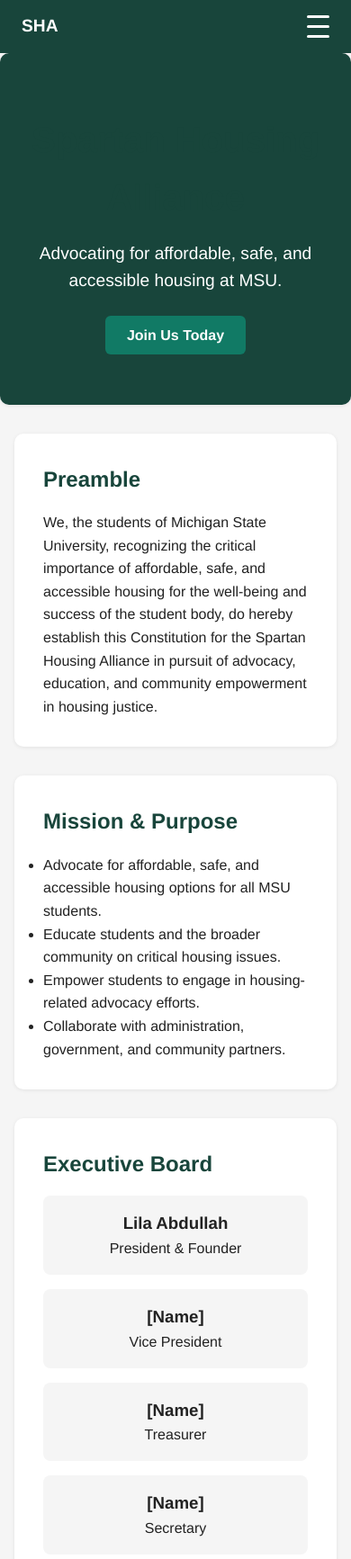
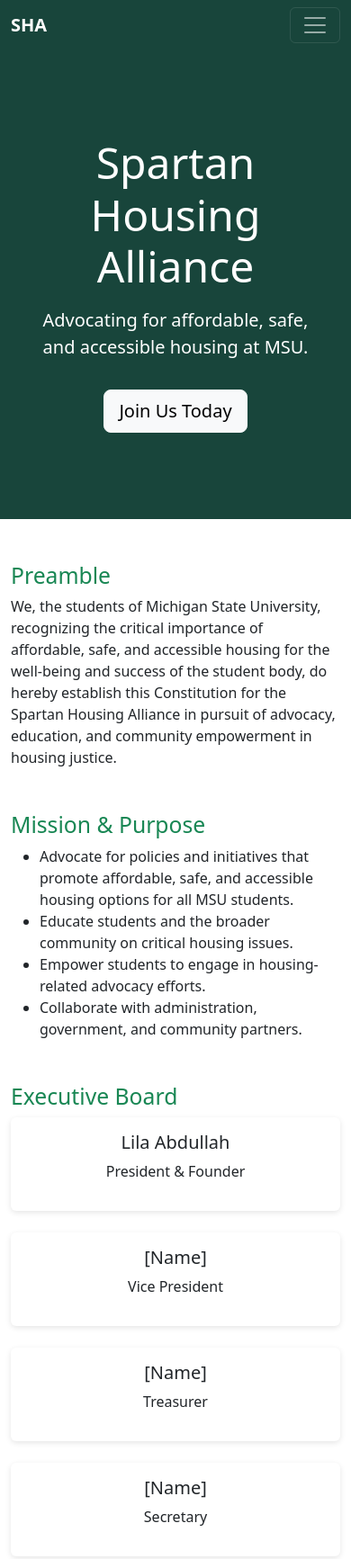
Before and after one commit to iamlilaabdullah-netizen/SHA, a plain HTML site: page index.html in a window 390 px wide. Shown: the top 1733 px of the page at 90% size. Drawn offline with nearby package versions, Linux system fonts and the light colour scheme.

Commit message:
Update index.html

```diff
--- a/index.html
+++ b/index.html
@@ -1,259 +1,184 @@
 <!DOCTYPE html>
 <html lang="en">
 <head>
-  <meta charset="UTF-8" />
-  <meta name="viewport" content="width=device-width, initial-scale=1.0" />
+  <meta charset="UTF-8">
+  <meta name="viewport" content="width=device-width, initial-scale=1">
   <title>Spartan Housing Alliance</title>
+  <!-- Bootstrap CSS -->
+  <link href="https://cdn.jsdelivr.net/npm/bootstrap@5.3.3/dist/css/bootstrap.min.css" rel="stylesheet">
   <style>
     :root {
       --msu-green: #18453b;
       --msu-white: #ffffff;
-      --msu-light: #f5f5f5;
-      --accent: #117a65;
     }
-
-    * { box-sizing: border-box; margin: 0; padding: 0; }
-
-    body {
-      font-family: "Helvetica Neue", Arial, sans-serif;
-      background-color: var(--msu-light);
-      color: #222;
-      line-height: 1.6;
+    .navbar {
+      background-color: var(--msu-green) !important;
     }
-
-    /* ---------- NAVBAR ---------- */
-    header {
-      background: var(--msu-green);
-      color: var(--msu-white);
-      padding: 0.8rem 1.5rem;
-      display: flex;
-      justify-content: space-between;
-      align-items: center;
-      position: sticky;
-      top: 0;
-      z-index: 1000;
-    }
-
-    header h1 {
-      font-size: 1.2rem;
-    }
-
-    nav {
-      display: flex;
-      gap: 1.2rem;
-    }
-
-    nav a {
-      color: var(--msu-white);
-      text-decoration: none;
+    .navbar-brand, .nav-link {
+      color: var(--msu-white) !important;
       font-weight: bold;
     }
-
-    /* Hamburger button */
-    .menu-btn {
-      display: none;
-      flex-direction: column;
-      cursor: pointer;
-    }
-
-    .menu-btn span {
-      height: 3px;
-      width: 25px;
-      background: var(--msu-white);
-      margin: 4px 0;
-      border-radius: 2px;
-      transition: 0.3s;
-    }
-
-    .mobile-nav {
-      display: none;
-      flex-direction: column;
-      background: var(--msu-green);
-    }
-
-    .mobile-nav a {
-      padding: 0.8rem;
-      border-top: 1px solid rgba(255,255,255,0.2);
-    }
-
-    /* ---------- HERO ---------- */
     .hero {
       background: var(--msu-green);
       color: var(--msu-white);
-      text-align: center;
-      padding: 4rem 2rem;
-    }
-    .hero h2 { font-size: 2.5rem; margin-bottom: 1rem; }
-    .hero p { font-size: 1.2rem; margin-bottom: 2rem; }
-    .hero a {
-      background: var(--accent);
-      color: var(--msu-white);
-      padding: 0.8rem 1.5rem;
-      border-radius: 6px;
-      text-decoration: none;
-      font-weight: bold;
-    }
-    .hero a:hover { background: #0e6655; }
-
-    /* ---------- SECTIONS ---------- */
-    main { max-width: 1000px; margin: 2rem auto; padding: 0 1rem; }
-
-    section {
-      margin-bottom: 2rem;
-      padding: 2rem;
-      background: var(--msu-white);
-      border-radius: 10px;
-      box-shadow: 0 1px 4px rgba(0,0,0,0.08);
-    }
-
-    h2 { color: var(--msu-green); margin-bottom: 1rem; }
-
-    .grid {
-      display: grid;
-      grid-template-columns: repeat(auto-fit, minmax(220px, 1fr));
-      gap: 1rem;
-    }
-
-    .grid div {
-      background: var(--msu-light);
-      padding: 1rem;
-      border-radius: 8px;
+      padding: 6rem 1rem;
       text-align: center;
     }
-
-    iframe {
-      width: 100%;
-      height: 500px;
-      border: none;
-      border-radius: 8px;
+    .hero h1 {
+      font-size: 3rem;
+      margin-bottom: 1rem;
     }
-
-    form input, form button {
-      width: 100%;
-      padding: 0.7rem;
-      margin: 0.5rem 0;
-      border-radius: 6px;
-      border: 1px solid #ccc;
-      font-size: 1rem;
+    .hero p {
+      font-size: 1.25rem;
+      margin-bottom: 2rem;
     }
-    form button {
+    footer {
       background: var(--msu-green);
       color: var(--msu-white);
-      border: none;
-      cursor: pointer;
-      font-weight: bold;
-    }
-
-    footer {
       text-align: center;
       padding: 1rem;
-      background: var(--msu-green);
-      color: var(--msu-white);
       margin-top: 2rem;
     }
-
-    /* ---------- RESPONSIVE ---------- */
-    @media (max-width: 768px) {
-      nav { display: none; }
-      .menu-btn { display: flex; }
-      .mobile-nav.show { display: flex; }
+    .card {
+      border: none;
+      box-shadow: 0 2px 6px rgba(0,0,0,0.1);
     }
   </style>
 </head>
 <body>
-  <!-- NAV -->
-  <header>
-    <h1>SHA</h1>
-    <nav>
-      <a href="#about">About</a>
-      <a href="#mission">Mission</a>
-      <a href="#exec">Exec</a>
-      <a href="#calendar">Calendar</a>
-      <a href="#join">Join</a>
-      <a href="#announcements">Announcements</a>
-      <a href="#newsletters">Newsletters</a>
-    </nav>
-    <div class="menu-btn" onclick="document.querySelector('.mobile-nav').classList.toggle('show')">
-      <span></span><span></span><span></span>
+
+  <!-- NAVBAR -->
+  <nav class="navbar navbar-expand-lg navbar-dark">
+    <div class="container">
+      <a class="navbar-brand" href="#">SHA</a>
+      <button class="navbar-toggler" type="button" data-bs-toggle="collapse" data-bs-target="#navbarNav">
+        <span class="navbar-toggler-icon"></span>
+      </button>
+      <div class="collapse navbar-collapse" id="navbarNav">
+        <ul class="navbar-nav ms-auto">
+          <li class="nav-item"><a class="nav-link" href="#about">About</a></li>
+          <li class="nav-item"><a class="nav-link" href="#mission">Mission</a></li>
+          <li class="nav-item"><a class="nav-link" href="#exec">Exec Board</a></li>
+          <li class="nav-item"><a class="nav-link" href="#calendar">Calendar</a></li>
+          <li class="nav-item"><a class="nav-link" href="#join">Join</a></li>
+          <li class="nav-item"><a class="nav-link" href="#announcements">Announcements</a></li>
+          <li class="nav-item"><a class="nav-link" href="#newsletters">Newsletters</a></li>
+        </ul>
+      </div>
     </div>
-  </header>
-  <div class="mobile-nav">
-    <a href="#about">About</a>
-    <a href="#mission">Mission</a>
-    <a href="#exec">Exec</a>
-    <a href="#calendar">Calendar</a>
-    <a href="#join">Join</a>
-    <a href="#announcements">Announcements</a>
-    <a href="#newsletters">Newsletters</a>
-  </div>
+  </nav>
 
   <!-- HERO -->
   <section class="hero">
-    <h2>Spartan Housing Alliance</h2>
-    <p>Advocating for affordable, safe, and accessible housing at MSU.</p>
-    <a href="#join">Join Us Today</a>
+    <div class="container">
+      <h1>Spartan Housing Alliance</h1>
+      <p>Advocating for affordable, safe, and accessible housing at MSU.</p>
+      <a href="#join" class="btn btn-light btn-lg">Join Us Today</a>
+    </div>
   </section>
 
   <!-- CONTENT -->
-  <main>
-    <section id="about">
-      <h2>Preamble</h2>
+  <main class="container my-5">
+
+    <section id="about" class="mb-5">
+      <h2 class="text-success">Preamble</h2>
       <p>
         We, the students of Michigan State University, recognizing the critical importance of affordable, safe, and accessible housing for the well-being and success of the student body, do hereby establish this Constitution for the Spartan Housing Alliance in pursuit of advocacy, education, and community empowerment in housing justice.
       </p>
     </section>
 
-    <section id="mission">
-      <h2>Mission & Purpose</h2>
+    <section id="mission" class="mb-5">
+      <h2 class="text-success">Mission & Purpose</h2>
       <ul>
-        <li>Advocate for affordable, safe, and accessible housing options for all MSU students.</li>
+        <li>Advocate for policies and initiatives that promote affordable, safe, and accessible housing options for all MSU students.</li>
         <li>Educate students and the broader community on critical housing issues.</li>
         <li>Empower students to engage in housing-related advocacy efforts.</li>
         <li>Collaborate with administration, government, and community partners.</li>
       </ul>
     </section>
 
-    <section id="exec">
-      <h2>Executive Board</h2>
-      <div class="grid">
-        <div><h3>Lila Abdullah</h3><p>President & Founder</p></div>
-        <div><h3>[Name]</h3><p>Vice President</p></div>
-        <div><h3>[Name]</h3><p>Treasurer</p></div>
-        <div><h3>[Name]</h3><p>Secretary</p></div>
+    <section id="exec" class="mb-5">
+      <h2 class="text-success">Executive Board</h2>
+      <div class="row g-4">
+        <div class="col-md-3">
+          <div class="card p-3 text-center">
+            <h5>Lila Abdullah</h5>
+            <p>President & Founder</p>
+          </div>
+        </div>
+        <div class="col-md-3">
+          <div class="card p-3 text-center">
+            <h5>[Name]</h5>
+            <p>Vice President</p>
+          </div>
+        </div>
+        <div class="col-md-3">
+          <div class="card p-3 text-center">
+            <h5>[Name]</h5>
+            <p>Treasurer</p>
+          </div>
+        </div>
+        <div class="col-md-3">
+          <div class="card p-3 text-center">
+            <h5>[Name]</h5>
+            <p>Secretary</p>
+          </div>
+        </div>
       </div>
     </section>
 
-    <section id="calendar">
-      <h2>Meetings & Events</h2>
-      <iframe src="https://calendar.google.com/calendar/embed?src=yourcalendarid&ctz=America/New_York"></iframe>
+    <section id="calendar" class="mb-5">
+      <h2 class="text-success">Meetings & Events</h2>
+      <div class="ratio ratio-16x9">
+        <iframe src="https://calendar.google.com/calendar/embed?src=yourcalendarid&ctz=America/New_York"></iframe>
+      </div>
     </section>
 
-    <section id="join">
-      <h2>Join Us</h2>
+    <section id="join" class="mb-5">
+      <h2 class="text-success">Join Us</h2>
       <p>Membership is open to any currently enrolled MSU student who supports our mission. Joining SHA also subscribes you to our newsletter.</p>
-      <form action="https://formspree.io/f/your-form-id" method="POST">
-        <input type="text" name="name" placeholder="Your Name" required />
-        <input type="email" name="email" placeholder="Your Email" required />
-        <button type="submit">Join & Subscribe</button>
+      <form action="https://formspree.io/f/your-form-id" method="POST" class="row g-3">
+        <div class="col-md-6">
+          <input type="text" name="name" class="form-control" placeholder="Your Name" required>
+        </div>
+        <div class="col-md-6">
+          <input type="email" name="email" class="form-control" placeholder="Your Email" required>
+        </div>
+        <div class="col-12">
+          <button type="submit" class="btn btn-success">Join & Subscribe</button>
+        </div>
       </form>
     </section>
 
-    <section id="announcements">
-      <h2>Announcements</h2>
-      <div class="grid">
-        <div><strong>Aug 2025:</strong><br> SHA founded and open for membership!</div>
-        <div><strong>Sept 2025:</strong><br> First general meeting — details in calendar.</div>
+    <section id="announcements" class="mb-5">
+      <h2 class="text-success">Announcements</h2>
+      <div class="row g-4">
+        <div class="col-md-6">
+          <div class="card p-3">
+            <strong>Aug 2025:</strong><br> SHA founded and open for membership!
+          </div>
+        </div>
+        <div class="col-md-6">
+          <div class="card p-3">
+            <strong>Sept 2025:</strong><br> First general meeting — details in calendar.
+          </div>
+        </div>
       </div>
     </section>
 
-    <section id="newsletters">
-      <h2>Latest Newsletters</h2>
+    <section id="newsletters" class="mb-5">
+      <h2 class="text-success">Latest Newsletters</h2>
       <p><a href="newsletters/aug2025.pdf" target="_blank">August 2025 Newsletter (PDF)</a></p>
     </section>
+
   </main>
 
+  <!-- FOOTER -->
   <footer>
     <p>© 2025 Spartan Housing Alliance | Michigan State University</p>
   </footer>
+
+  <!-- Bootstrap JS -->
+  <script src="https://cdn.jsdelivr.net/npm/bootstrap@5.3.3/dist/js/bootstrap.bundle.min.js"></script>
 </body>
 </html>
```
